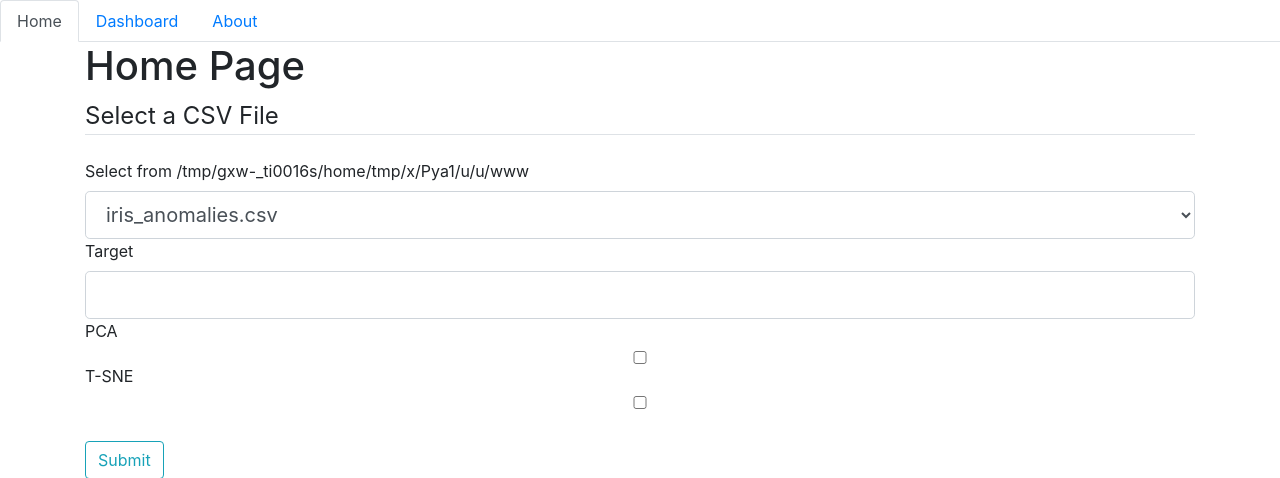
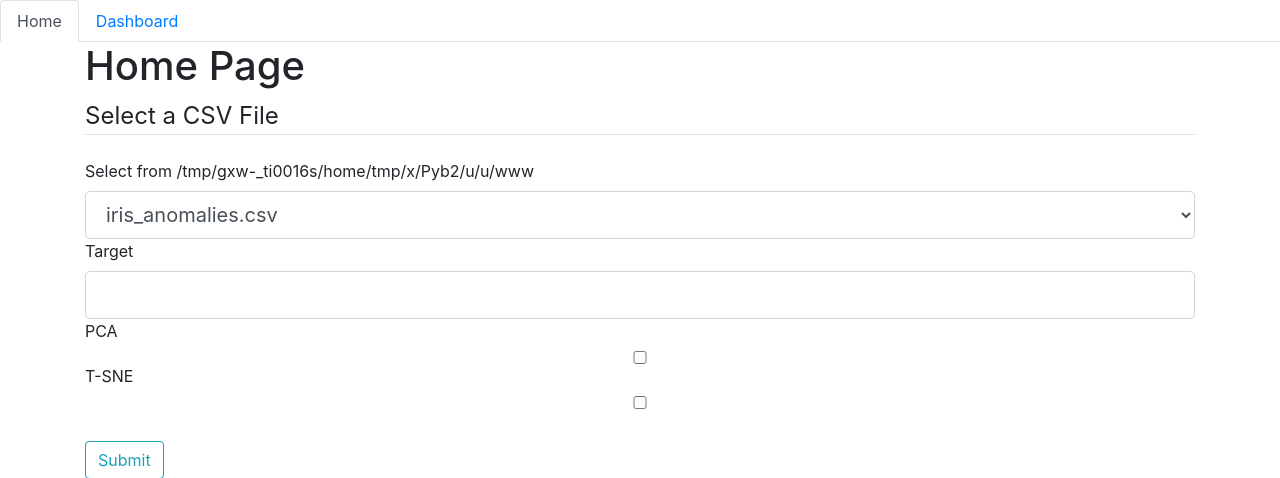
Before and after one commit to kenuxi/EVA, a Flask app: page / in a window 1280 px wide. Shown: the top 478 px of the page. Run offline with Flask 3, Linux system fonts and the light colour scheme; parts of the project's set-up code (start-up, migrations or seed data) failed here and were passed over; some libraries are stand-ins or nearby versions.

Commit message:
removed 'about' section from nav

```diff
--- a/application/plotlydash/assets/layout.py
+++ b/application/plotlydash/assets/layout.py
@@ -19,10 +19,7 @@ html_layout = '''
     <body>
         <ul class="nav nav-tabs">
           <li class="nav-item">
-            <a class="nav-link" href="/about">Home</a>
-          </li>
-          <li class="nav-item">
-            <a class="nav-link active" href="/iris_example/">Dashboard</a>
+            <a class="nav-link" href="/home">Home</a>
           </li>
           <li class="nav-item">
             <a class="nav-link" href="/about">About</a>
--- a/application/templates/layouts.html
+++ b/application/templates/layouts.html
@@ -22,9 +22,6 @@
       <li class="nav-item">
         <a class="nav-link" href="/dashboard/">Dashboard</a>
       </li>
-        <li class="nav-item">
-            <a class="nav-link{{ ' active' if active_page == 'about' }}" href="{{ url_for('about') }}">About</a>
-        </li>
     </ul>
     <div class="container">
         {% with messages = get_flashed_messages(with_categories=true) %}
```
